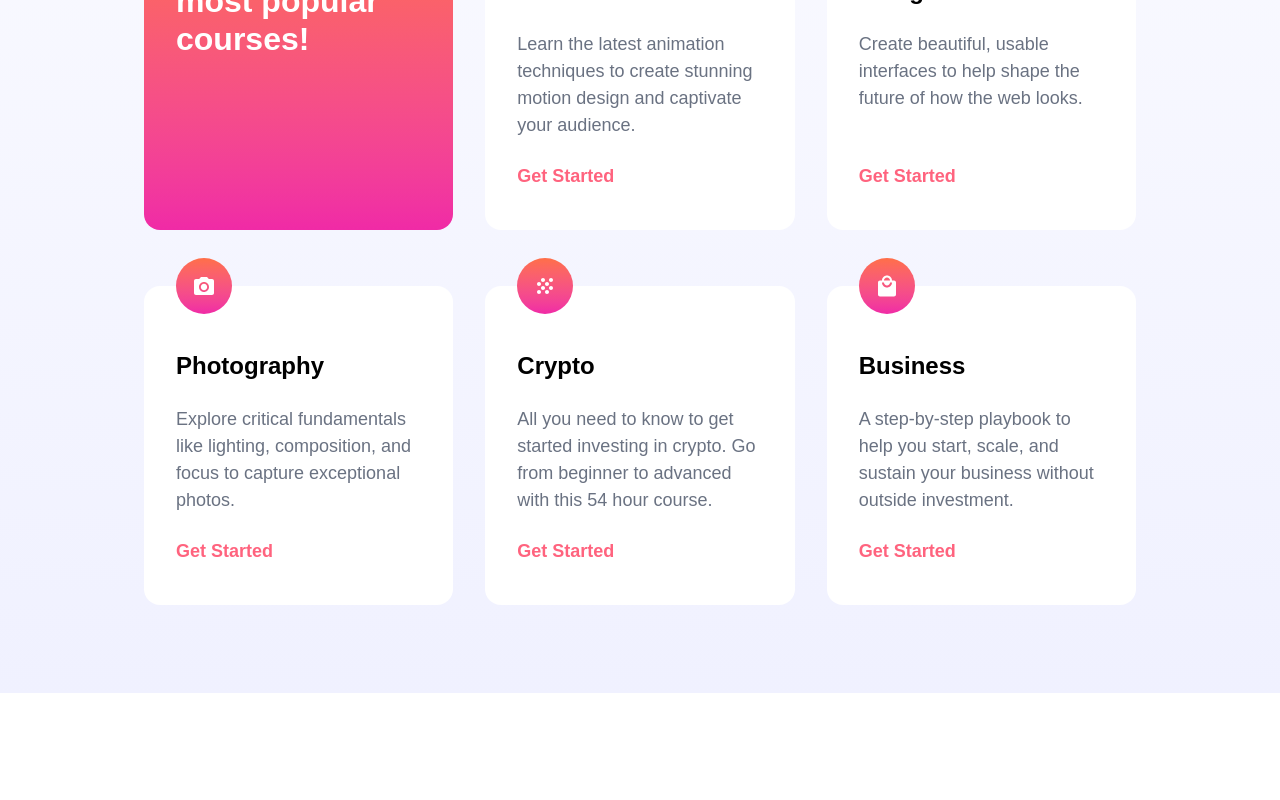
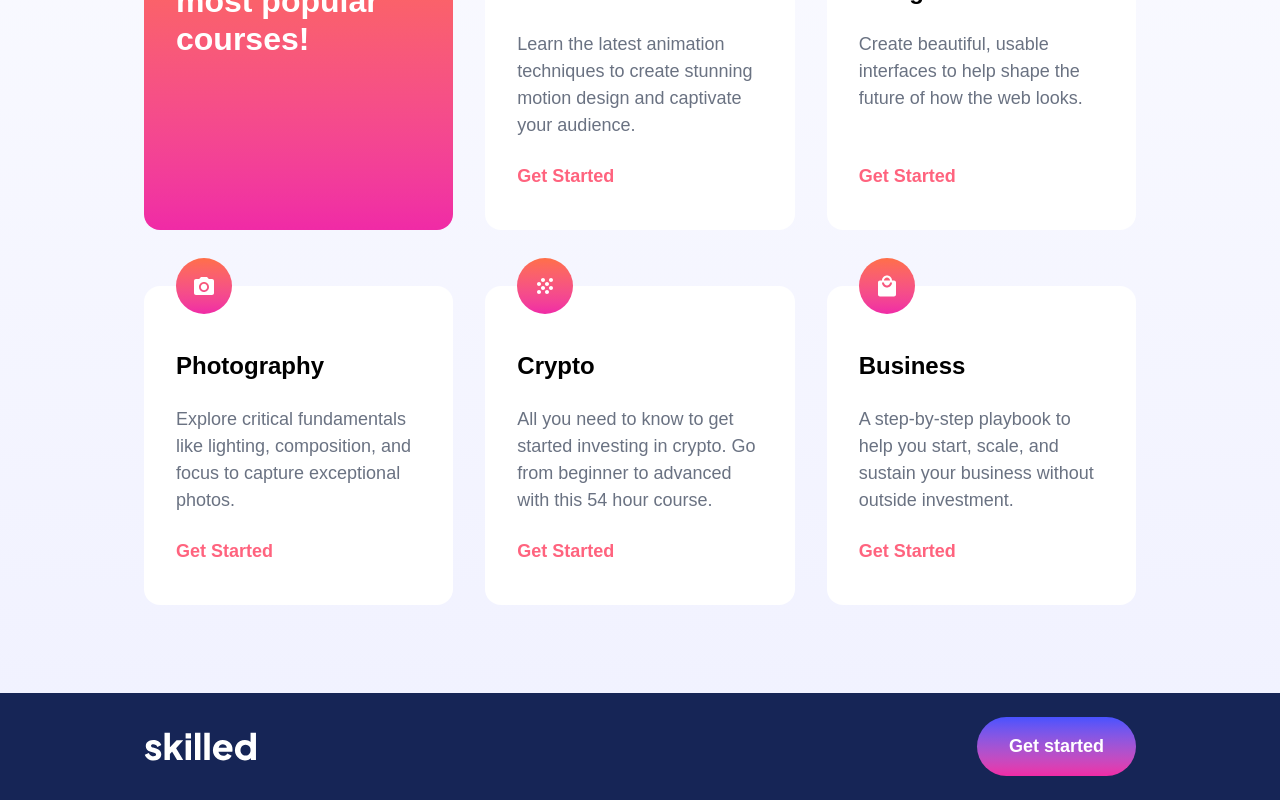
Before and after one commit to anet-eny/skilled-landing-page, a React (Vite) app: page / in a window 1280 px wide. Shown: the part 699-1499 px from the top of the page. Before the commit the page ends 1392 px from the top, so only its background shows below. Built offline with nearby package versions, Linux system fonts and the light colour scheme.

Commit message:
Style Footer component

```diff
--- a/src/components/Footer.jsx
+++ b/src/components/Footer.jsx
@@ -1,3 +1,13 @@
+import Button from "./Button";
+import logoLight from "../assets/logo-light.svg";
+
 export default function Footer() {
-  return <></>;
+  return (
+    <footer className="bg-blue-950">
+      <div className="flex items-center justify-between max-w-6xl px-5 py-6 md:px-11 md:py-6 lg:px-20 mx-auto">
+        <img src={logoLight} className="max-w-20 md:max-w-none" alt="" />
+        <Button variant="purple">Get started</Button>
+      </div>
+    </footer>
+  );
 }
--- a/src/pages/Home.jsx
+++ b/src/pages/Home.jsx
@@ -2,13 +2,17 @@ import Button from "../components/Button";
 import Header from "../components/Header";
 import Hero from "../components/Hero";
 import CoursesSection from "../components/CoursesSection";
+import Footer from "../components/Footer";
 
 export default function Home() {
   return (
-    <main className="max-w-6xl mx-auto">
-      <Header />
-      <Hero />
-      <CoursesSection />
-    </main>
+    <>
+      <main className="max-w-6xl mx-auto">
+        <Header />
+        <Hero />
+        <CoursesSection />
+      </main>
+      <Footer />
+    </>
   );
 }
```
